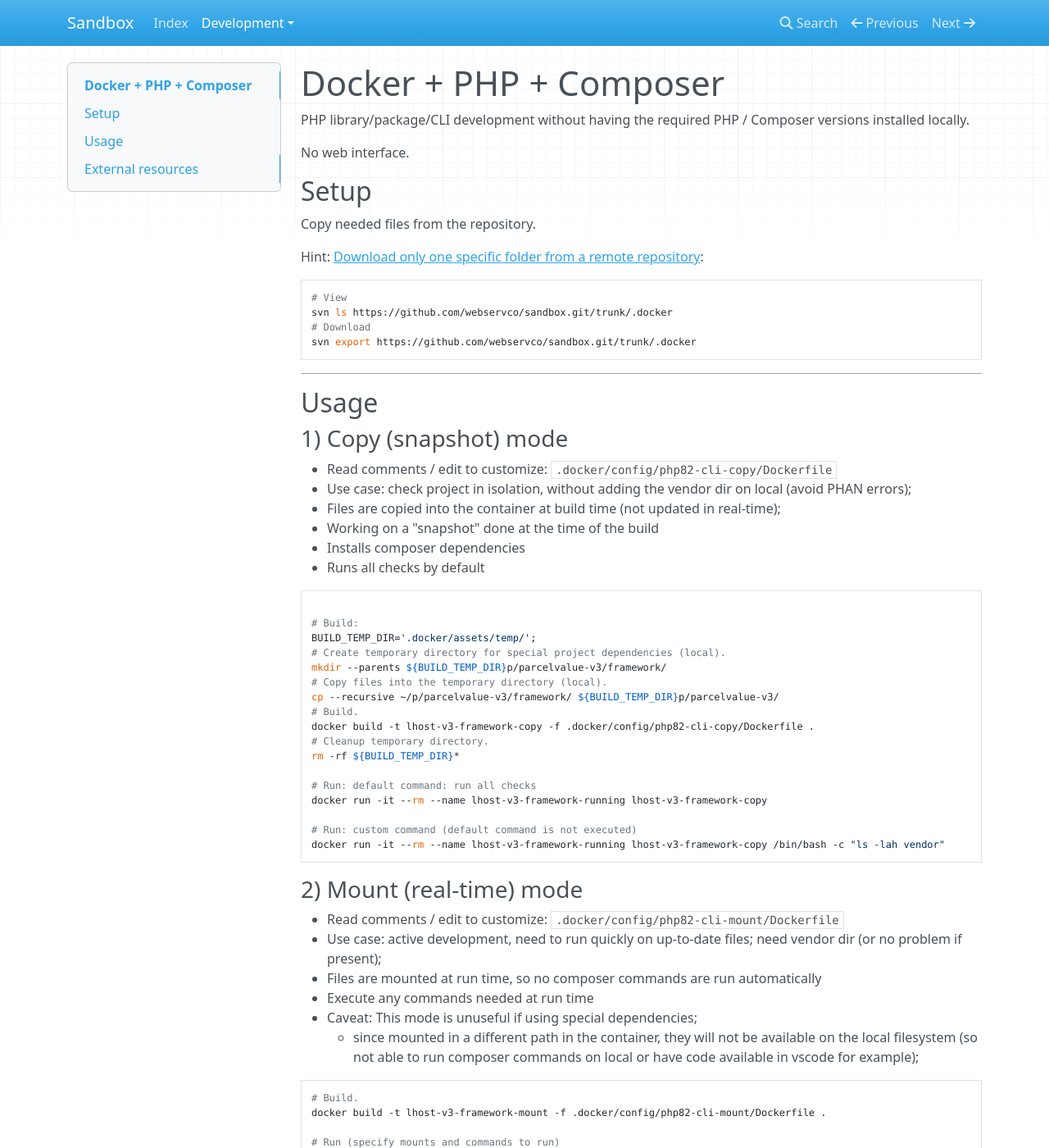
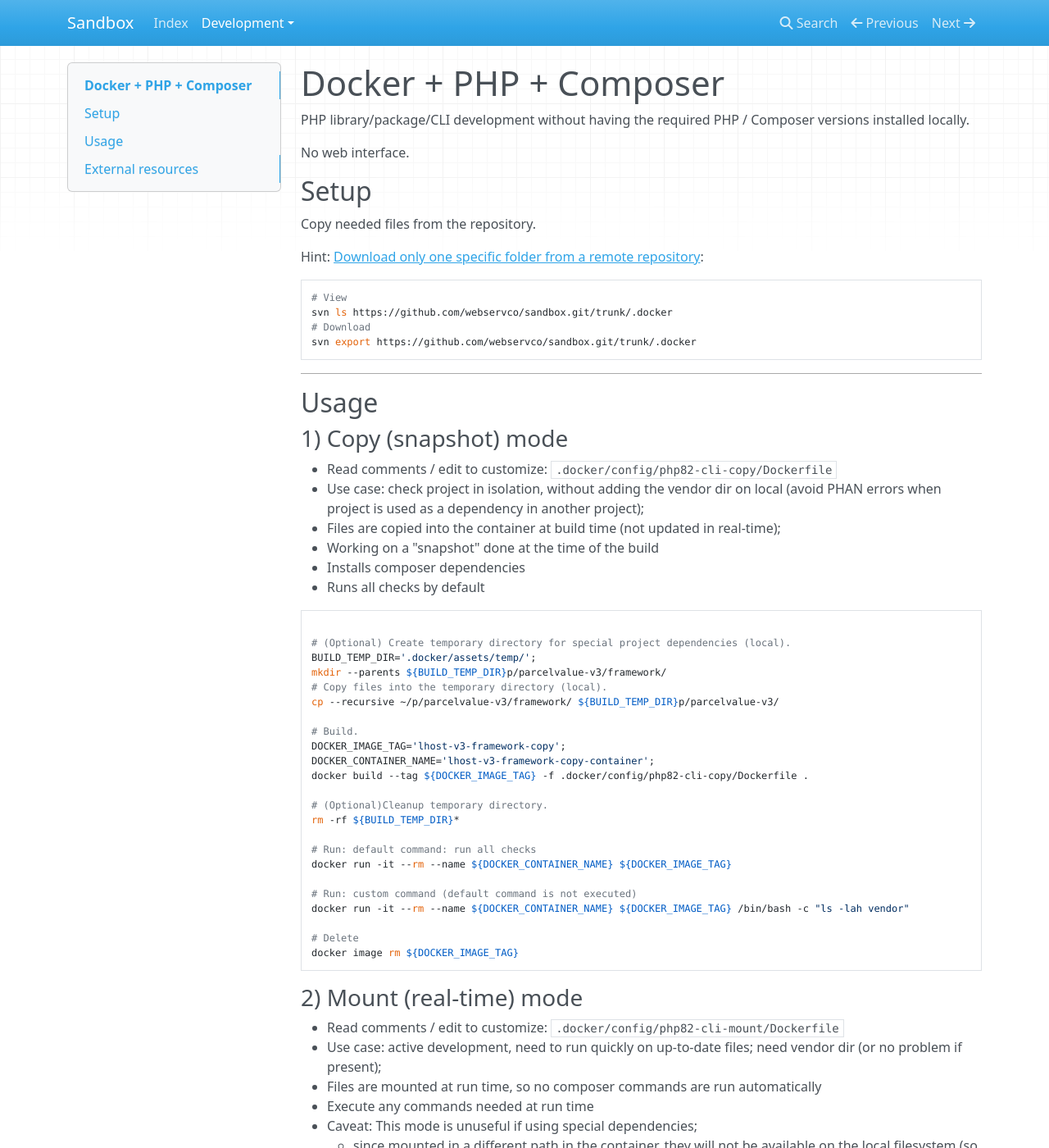
Before and after one commit to webservco/sandbox, an MkDocs documentation site: the page built from docs/Development/Environment/Docker/docker_php_composer_cli.md, in a window 1280 px wide and 1400 px high. Shown: the whole window at 82% size. Built offline with MkDocs 1.6.1, drawn with Linux system fonts in a browser that asks for light colours; nearby versions of some CDN libraries.

Commit message:
Docker notes update.

````diff
--- a/docs/Development/Environment/Docker/docker_php_composer_cli.md
+++ b/docs/Development/Environment/Docker/docker_php_composer_cli.md
@@ -24,7 +24,7 @@ svn export https://github.com/webservco/sandbox.git/trunk/.docker
 ### 1) Copy (snapshot) mode
 
 - Read comments / edit to customize: `.docker/config/php82-cli-copy/Dockerfile`
-- Use case: check project in isolation, without adding the vendor dir on local (avoid PHAN errors);
+- Use case: check project in isolation, without adding the vendor dir on local (avoid PHAN errors when project is used as a dependency in another project);
 - Files are copied into the container at build time (not updated in real-time);
 - Working on a "snapshot" done at the time of the build
 - Installs composer dependencies
@@ -32,22 +32,28 @@ svn export https://github.com/webservco/sandbox.git/trunk/.docker
 
 ```sh
 
-# Build:
+# (Optional) Create temporary directory for special project dependencies (local).
 BUILD_TEMP_DIR='.docker/assets/temp/';
-# Create temporary directory for special project dependencies (local).
 mkdir --parents ${BUILD_TEMP_DIR}p/parcelvalue-v3/framework/
 # Copy files into the temporary directory (local).
 cp --recursive ~/p/parcelvalue-v3/framework/ ${BUILD_TEMP_DIR}p/parcelvalue-v3/
+
 # Build.
-docker build -t lhost-v3-framework-copy -f .docker/config/php82-cli-copy/Dockerfile .
-# Cleanup temporary directory.
+DOCKER_IMAGE_TAG='lhost-v3-framework-copy';
+DOCKER_CONTAINER_NAME='lhost-v3-framework-copy-container';
+docker build --tag ${DOCKER_IMAGE_TAG} -f .docker/config/php82-cli-copy/Dockerfile .
+
+# (Optional)Cleanup temporary directory.
 rm -rf ${BUILD_TEMP_DIR}*
 
 # Run: default command: run all checks
-docker run -it --rm --name lhost-v3-framework-running lhost-v3-framework-copy
+docker run -it --rm --name ${DOCKER_CONTAINER_NAME} ${DOCKER_IMAGE_TAG}
 
 # Run: custom command (default command is not executed)
-docker run -it --rm --name lhost-v3-framework-running lhost-v3-framework-copy /bin/bash -c "ls -lah vendor"
+docker run -it --rm --name ${DOCKER_CONTAINER_NAME} ${DOCKER_IMAGE_TAG} /bin/bash -c "ls -lah vendor"
+
+# Delete
+docker image rm ${DOCKER_IMAGE_TAG}
 ```
 
 ### 2) Mount (real-time) mode
````
Also changed, not shown: 2 other files.
